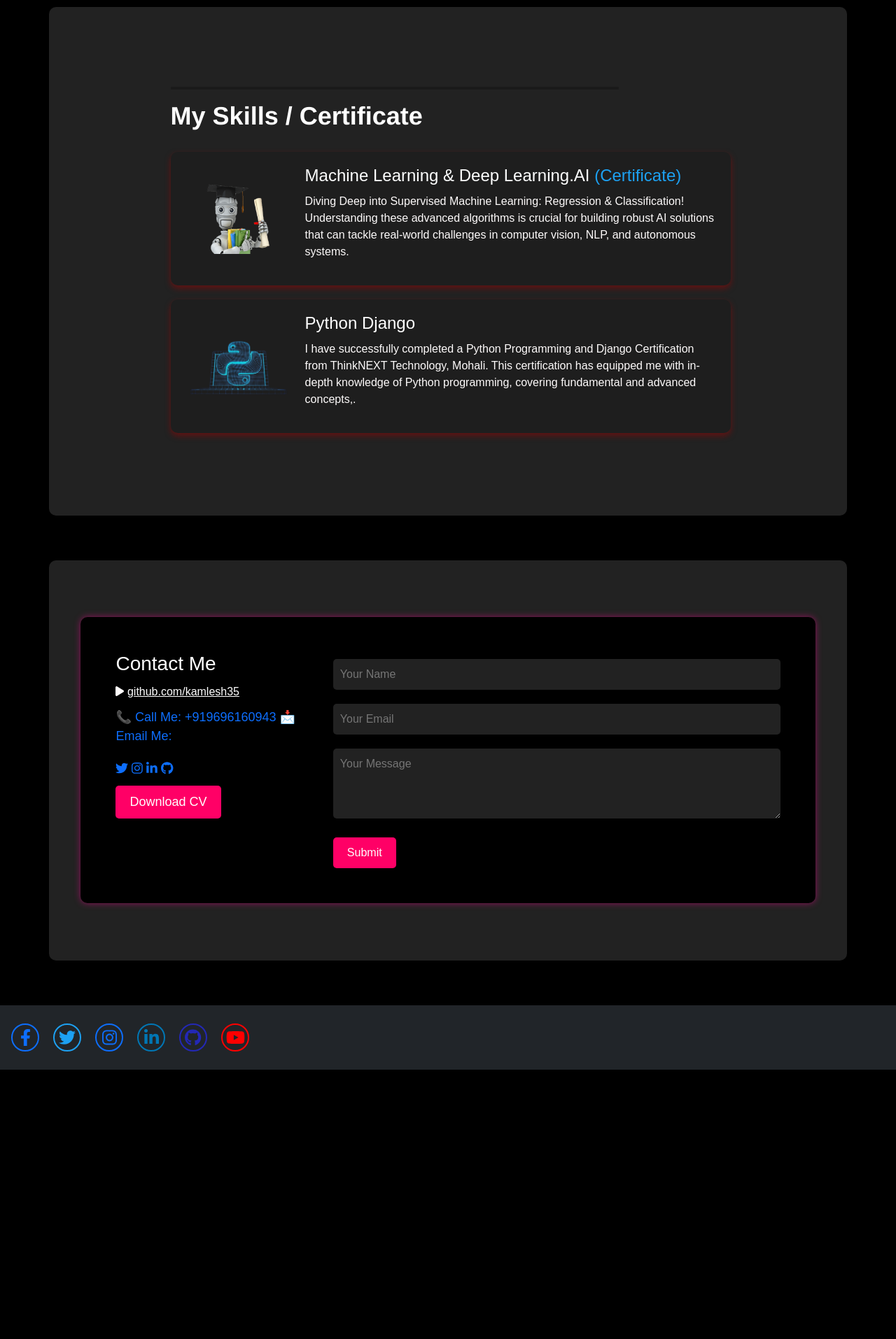
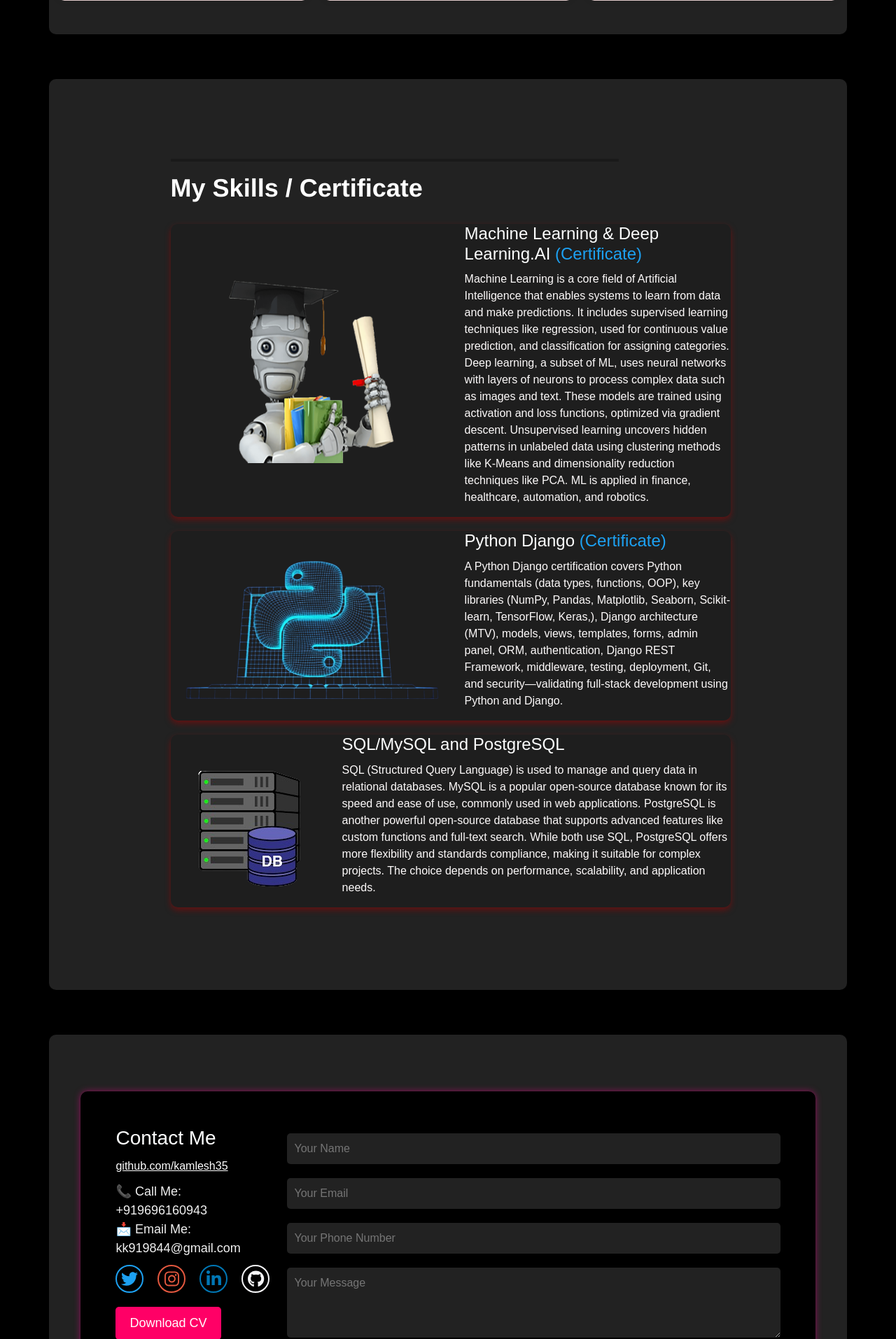
Before and after one commit to kamlesh35/Kamlesh-Kumar, a Django app: page / in a window 1280 px wide. Shown: the part 2176-4090 px from the top of the page at 70% size. Before the commit the page ends 3705 px from the top, so only its background shows below. Run offline with Django 5.2, Linux system fonts and the light colour scheme; parts of the project's set-up code (start-up, migrations or seed data) failed here and were passed over.

Commit message:
updated settings and requirements.txt file

```diff
--- a/myself/myapp/models.py
+++ b/myself/myapp/models.py
@@ -1,10 +1,12 @@
 from django.db import models
+from phonenumber_field.modelfields import PhoneNumberField
 
 # Create your models here.
 
 class contact(models.Model):
     name = models.CharField(max_length=100)
     email = models.EmailField(max_length=100)
+    phone = PhoneNumberField()
     message = models.TextField(max_length=500)
 
     def __str__(self):
--- a/myself/myapp/static/style.css
+++ b/myself/myapp/static/style.css
@@ -31,7 +31,8 @@
     gap: 20px;
 }
 nav ul li {
-    display: inline;
+    display: inline-block;
+    position: relative;
 }
 nav ul li a {
     color: #fff;
@@ -39,7 +40,22 @@
     font-size: 18px;
 }
 nav ul li a:hover {
-    color: #ff0066;
+    color: #ff0077;
+    position: relative;
+
+}
+nav ul li a::after {
+    content: "";
+      position: absolute;
+      left: 0;
+      bottom: -5px; /* Adjust space below text */
+      width: 0;
+      height: 3px; /* Underline thickness */
+      background-color: #007BFF; /* Underline color */
+      transition: width 0.4s ease;
+  }
+nav ul li a:hover::after {
+    width: 100%;
 }
 .hero {
     display: flex;
@@ -73,12 +89,31 @@
 .image img {
     width: 350px;
     border-radius: 10px;
+    flex-direction: row;
+    flex-wrap: nowrap;
+    justify-content: center;
 }
 .social-icons {
     margin-top: 20px;
     display: flex;
     gap: 20px;
+
 }
+
+#foot{
+    margin-top: 20px;
+    display: flex;
+    gap: 20px;
+    text-align: center;
+    align-items: center;
+    text-align: center;
+    display: flex;
+    flex-direction: row;
+    align-content: space-around;
+    flex-wrap: nowrap;
+    justify-content: center;
+}
+
 .social-icons a {
     display: flex;
     align-items: center;
@@ -91,14 +126,15 @@
     font-size: 24px;
     transition: 0.3s;
 }
-.social-icons a .fab {
+
+.social-icons a.fab {
     color: rgb(41, 39, 179);
 }
-.social-icons a .instagram {
-    color: rgb(208, 76, 43);
+.social-icons a.instagram {
+    color: rgb(228, 88, 63);
 }
 .social-icons a.github {
-    color: #2328b6;
+    color: #f7f7f9;
 }
 .social-icons a.linkedin {
     color: #0077b5;
@@ -111,6 +147,7 @@
 }
 .social-icons a:hover {
     transform: scale(1.1);
+    background-color: #a36b82;
 }
 /* Typing Container */
  .typing-container {
@@ -149,7 +186,7 @@
 /* Swapping Text */
 @keyframes swapText {
     0%, 50% {
-        content: "Machine Learning Engineer";
+        content: "ML Engineer";
     }
     51%, 100% {
         content: "AI Engineer";
@@ -359,15 +396,15 @@
     justify-content: center;
     background-color: #1e1e1e;
     border-radius: 10px;
-    padding: 20px;
+    padding: 0px;
     margin: 20px auto;
     max-width: 800px;
     box-shadow: 0px 4px 8px rgba(146, 6, 6, 0.586);
 }
 
 .skill img {
-    width: 20%;
-    height: 20%;
+    width: 50%;
+    height: 40%;
     margin-right: 20px;
 }
 
@@ -402,7 +439,7 @@
 }
 .contact-left {
     font-size: large;
-    margin-right: 30px;
+    margin-right: 25px;
 }
 .contact-left h2 {
     font-size: 28px;
@@ -447,3 +484,11 @@
 .class{
     text-decoration: none;
 }
+.mail{
+    display: block;
+}
+.mailprt{
+    display: flex;
+    text-decoration: none;
+    color: #f0f0f0;
+}
--- a/myself/myapp/templates/index.html
+++ b/myself/myapp/templates/index.html
@@ -102,12 +102,11 @@
                     <a href="https://github.com/kamlesh35/Heart-Disease-Prediction-Model" target="_blank">View Project</a>
                 </div>
                 <div class="project-card">
-                    <img src="{% static "project0.png" %}" alt="Digit Recognition">
-                    <h2>Digit Recognition</h2>
-                    <p>A deep learning model that recognizes handwritten digits using CNN(Convolutional Neural Network).
-                    </p>
+                    <img src="{% static "rest.avif" %}" alt="Digit Recognition">
+                    <h2>REST API with Django</h2>
+                    <p>This project is a RESTful API built using the Django framework and Django REST Framework (DRF) to demonstrate full CRUD (Create, Read, Update, Delete) functionality for a resource (such as Books, Users, Products, etc</p>
                     <div class="popup">Click to explore more details!</div>
-                    <a href="https://github.com/yourusername/digit-recognition" target="_blank">View Project</a>
+                    <a href="https://github.com/kamlesh35/RestApi.git" target="_blank">View Project</a>
                 </div>
                 <div class="project-card">
                     <img src="{% static "project03.jpg" %}" alt="House Price Prediction Model">
@@ -135,15 +134,22 @@
                     <img src="{% static 'machine.png' %}" alt="Machine Learning & Deep Learning.AI">
                     <div class="skill-text">
                         <h2><a href = 'https://www.coursera.org/account/accomplishments/specialization/1XVDFW5YJUTU' target = _blank, class = "certilink2">Machine Learning & Deep Learning.AI<span class = "certilink" > (Certificate)</span></a></h2>
-                        <p>Diving Deep into Supervised Machine Learning: Regression & Classification! Understanding these advanced algorithms is crucial for building robust AI solutions that can tackle real-world challenges in computer vision, NLP, and autonomous systems.</p>
+                        <p>Machine Learning is a core field of Artificial Intelligence that enables systems to learn from data and make predictions. It includes supervised learning techniques like regression, used for continuous value prediction, and classification for assigning categories. Deep learning, a subset of ML, uses neural networks with layers of neurons to process complex data such as images and text. These models are trained using activation and loss functions, optimized via gradient descent. Unsupervised learning uncovers hidden patterns in unlabeled data using clustering methods like K-Means and dimensionality reduction techniques like PCA. ML is applied in finance, healthcare, automation, and robotics.</p>
                     </div>
                 </div>
 
                 <div class="skill">
                     <img src="{% static 'py.png' %}" alt="Python Django">
                     <div class="skill-text">
-                        <h2>Python Django</h2>
-                        <p>I have successfully completed a Python Programming and Django Certification from ThinkNEXT Technology, Mohali. This certification has equipped me with in-depth knowledge of Python programming, covering fundamental and advanced concepts,. </p>
+                        <h2><a href = 'https://drive.google.com/file/d/1Tz9IIix-pfmQ7roWac4BkFVlKhVFss3U/view?usp=drive_link' target = _blank, class = "certilink2">Python Django<span class = "certilink" > (Certificate)</h2>
+                        <p>A Python Django certification covers Python fundamentals (data types, functions, OOP), key libraries (NumPy, Pandas, Matplotlib, Seaborn, Scikit-learn, TensorFlow, Keras,), Django architecture (MTV), models, views, templates, forms, admin panel, ORM, authentication, Django REST Framework, middleware, testing, deployment, Git, and security—validating full-stack development using Python and Django. </p>
+                    </div>
+                </div>
+                <div class="skill">
+                    <img src="{% static 'im.png' %}" alt="SQL & MYSQL and PostgreSQL">
+                    <div class="skill-text">
+                        <h2>SQL/MySQL and PostgreSQL</h2>
+                        <p>SQL (Structured Query Language) is used to manage and query data in relational databases. MySQL is a popular open-source database known for its speed and ease of use, commonly used in web applications. PostgreSQL is another powerful open-source database that supports advanced features like custom functions and full-text search. While both use SQL, PostgreSQL offers more flexibility and standards compliance, making it suitable for complex projects. The choice depends on performance, scalability, and application needs.</p>
                     </div>
                 </div>
 
@@ -154,17 +160,18 @@
             <div class="contact-container">
                 <div class="contact-left">
                     <h2>Contact Me</h2>
-                    <p><i class="fas fa-play"></i> <a href='https://www.github.com/kamlesh35' style="color:white;">github.com/kamlesh35</a></p>
+                    <p> <a href='https://www.github.com/kamlesh35' style="color:white;">github.com/kamlesh35</a></p>
                     <div class = 'mail'>
-                    <a href="tel:{{ phone }}" class="phone-link">📞 Call Me: {{ phone }}</a>
-                    <a href="mailto:{{ email_1 }}" class="phone-link">📩 Email Me: {{ email }}</a>                    <div class="social-icons">
+                    <a class = 'mailprt' href="tel:{{ phone }}" class="phone-link">📞 Call Me: {{ phone }}</a>
+                    <a  class = 'mailprt'href="mailto:{{ email_1 }}" class="phone-link">📩 Email Me: {{ email_1 }}</a>
                     </div>
+                    <div class="social-icons">
                     <a href="#" class="twitter"><i class="fa-brands fa-twitter"></i></a>
                     <a href="#" class="instagram"><i class="fa-brands fa-instagram"></i></a>
                     <a href="https://www.linkedin.com/in/kamlesh-k-bb9705247/" class="linkedin"><i class="fa-brands fa-linkedin-in"></i></a>
                     <a href="https://www.github.com/kamlesh35" class="github"><i class="fa-brands fa-github"></i></a>
-                </div>
-                    <a href="{% static 'kk.pdf' %}" download="Kamlesh_Kumar_CV.pdf">
+                    </div>
+                    <a href="{% static 'Kamlesh_Kumar .pdf' %}" download="Kamlesh_Kumar_CV.pdf">
                     <button class="download-btn">Download CV</button>
                     </a>
             </div>
@@ -173,6 +180,7 @@
                 <div class="contact-right">
                     <input type="text" class="name" name = "name" placeholder="Your Name" required>
                     <input type="email" class="email" name = "email" placeholder="Your Email" required>
+                    <input type = number class = "phone" name = "phone" placeholder="Your Phone Number" required>
                     <textarea class="message" name = "message" placeholder="Your Message" required></textarea>
                     <button class="submit-btn">Submit</button>
                 </div>
--- a/myself/myapp/views.py
+++ b/myself/myapp/views.py
@@ -14,10 +14,11 @@
     if request.method == "POST":
         name = request.POST.get("name")
         email = request.POST.get("email")
+        phone = request.POST.get("phone")
         message = request.POST.get("message")
 
        # Save data to the database
-        sav = contact.objects.create(name=name, email=email, message=message)
+        sav = contact.objects.create(name=name, email=email,phone = phone, message=message)
         sav.save()
 
 
@@ -29,7 +30,7 @@
             ['kk919844@gmail.com'],  # Replace with your email
             fail_silently=False,
             )
-        messages.success(request, "Your message was submitted successfully!")
+        messages.success(request, "Your message was submitted successfully! \n We will touch you soon")
 
         return redirect('/')
 
--- a/myself/myself/settings.py
+++ b/myself/myself/settings.py
@@ -38,6 +38,7 @@
     'django.contrib.messages',
     'django.contrib.staticfiles',
     'myapp',
+    'phonenumber_field',
 ]
 
 MIDDLEWARE = [
```
Also changed, not shown: myself/requirements.txt (added, +7 -0 lines), myself/db.sqlite3, myself/myapp/migrations/0004_contact_phone_alter_contact_id.py (added), myself/myapp/migrations/0005_alter_contact_phone.py (added), myself/myapp/static/db.jpg (added), myself/myapp/static/im.png (added), myself/myapp/static/images.png (added), myself/myapp/static/rest.avif (added), 2 other files.
